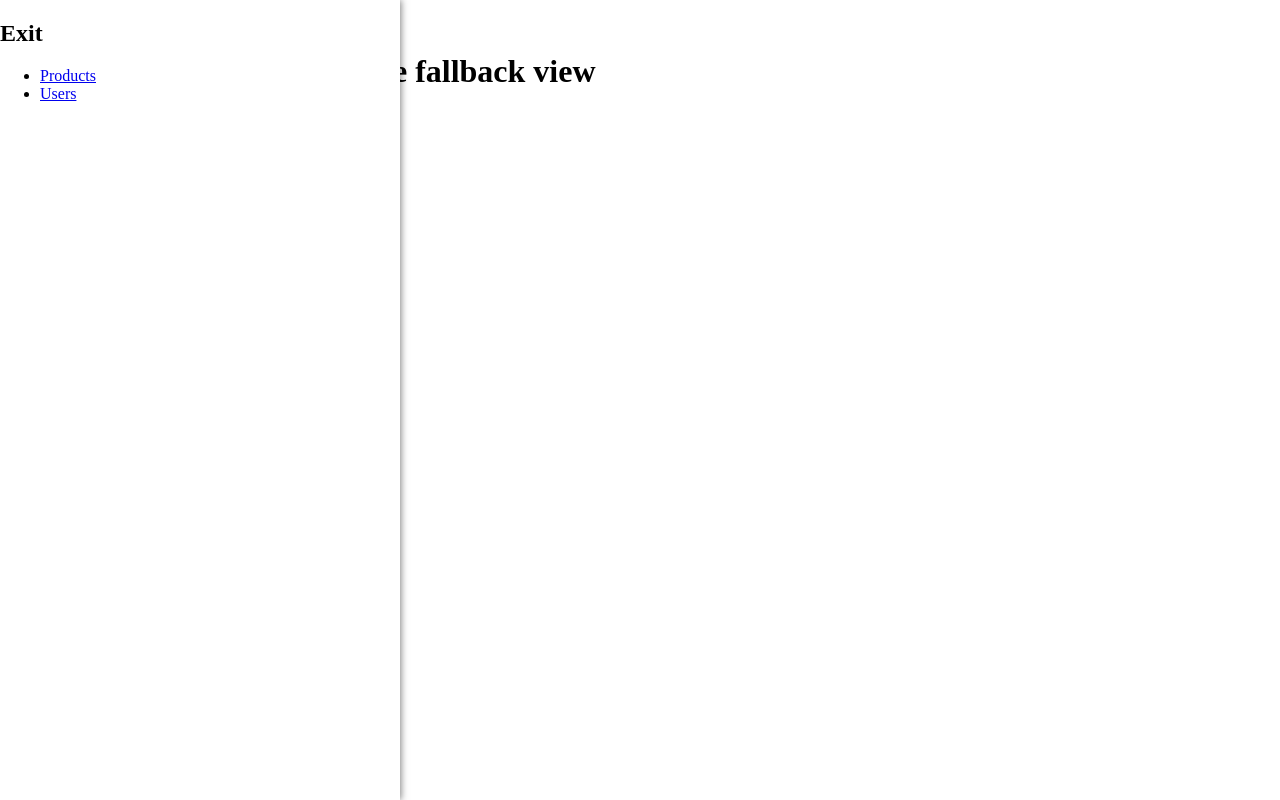
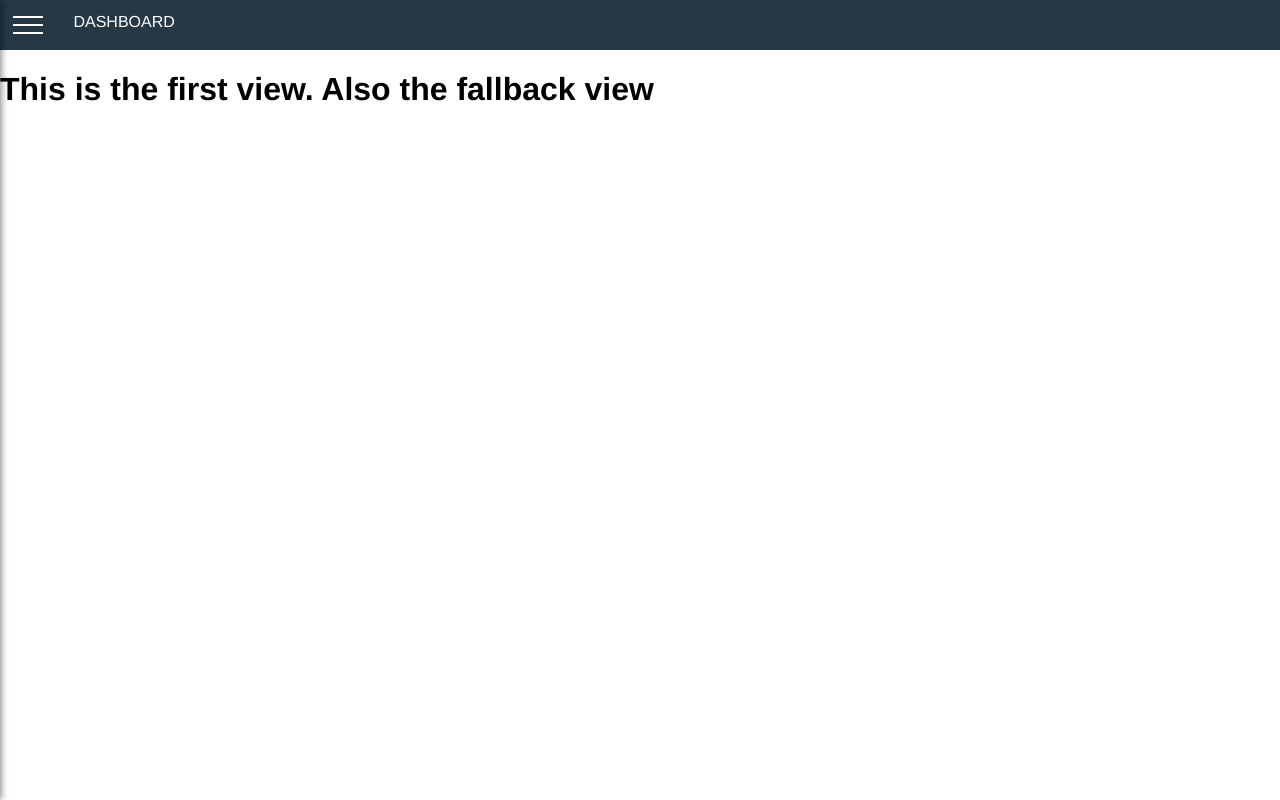
Before and after one commit to ArastoSahbaei/JeppesenWorkshop, a React (Create React App) app: page / in a window 1280 px wide. Built offline with nearby package versions, Linux system fonts and the light colour scheme.

Commit message:
Nav working

```diff
--- a/src/App.js
+++ b/src/App.js
@@ -1,10 +1,35 @@
 import { Navigation } from './components/navigation/Navigation'
 import { Routes } from './routes/Routes'
+import { createGlobalStyle } from 'styled-components'
 
 export const App = () => {
 	return (
-		<Routes>
-			<Navigation />
-		</Routes>
+		<>
+			<GlobalStyle />
+			<Routes>
+				<Navigation />
+			</Routes>
+		</>
 	)
 }
+
+const GlobalStyle = createGlobalStyle`
+  body {
+	margin: 0;
+	padding: 0;
+	animation-name: fadeInOpacity;
+	animation-iteration-count: 1;
+	animation-timing-function: ease-in;
+	animation-duration: 0.4s;
+	font-family: MessinaSansWeb, Helvetica, Arial !important;
+}
+
+@keyframes fadeInOpacity {
+	0% {
+		opacity: 0;
+	}
+
+	100% {
+		opacity: 1;
+	}
+`
--- /dev/null
+++ b/src/components/BackDrop.js
@@ -0,0 +1,16 @@
+import styled from 'styled-components'
+
+export const BackDrop = (props) => {
+	const { drawerHandler } = props
+	return <Div onClick={() => drawerHandler ? drawerHandler(false) : null} />
+}
+
+const Div = styled.div`
+	width: 100%;
+	height: 100%;
+	position: fixed;
+	z-index: 100;
+	left: 0;
+	top: 0;
+	background-color: rgba(0, 0, 0, 0.5);
+`
--- a/src/components/navigation/Navigation.js
+++ b/src/components/navigation/Navigation.js
@@ -1,14 +1,29 @@
 import { useState } from 'react'
 import { HamburgerButton } from './hamburgerbutton/HamburgerButton'
 import { SideBar } from './sidebar/SideBar'
+import styled from 'styled-components'
+import { BackDrop } from '../BackDrop'
 
 export const Navigation = () => {
-	const [openDrawer, setOpenDrawer] = useState(true)
+	const [openDrawer, setOpenDrawer] = useState(false)
 
 	return (
-		<div>
+		<Wrapper>
 			<HamburgerButton drawerHandler={setOpenDrawer} />
+			<Span>DASHBOARD</Span>
 			<SideBar drawerIsOpen={openDrawer} drawerHandler={setOpenDrawer} />
-		</div>
+			{!openDrawer || <BackDrop drawerHandler={setOpenDrawer} />}
+		</Wrapper>
 	)
 }
+
+const Wrapper = styled.nav`
+	display: grid;
+	grid-template-columns: repeat(20, 1fr);
+	background-color: #263746;
+	padding: 1%;
+`
+
+const Span = styled.span`
+	color: white;
+`
--- a/src/components/navigation/hamburgerbutton/HamburgerButton.js
+++ b/src/components/navigation/hamburgerbutton/HamburgerButton.js
@@ -34,6 +34,5 @@ const ToggleButton = styled.button`
 const ToggleButtonLine = styled.div`
 	width: 30px;
 	height: 2px;
-	background: #202020;
-	&:hover {color: display: none;}
+	background: #fefefe;
 `
--- a/src/components/navigation/sidebar/SideBar.js
+++ b/src/components/navigation/sidebar/SideBar.js
@@ -1,20 +1,28 @@
 import PropTypes from 'prop-types'
 import styled from 'styled-components'
+import { useHistory } from 'react-router-dom'
+import RoutingPath from '../../../routes/RoutingPath'
+import logotype from '../../../shared/images/logotype.png'
 
 export const SideBar = (props) => {
 	const { drawerIsOpen, drawerHandler } = props
+	const history = useHistory()
+
+	const navigate = (route) => {
+		history.push(route)
+		drawerHandler(false)
+	}
 
 	return (
 		<Drawer isOpen={drawerIsOpen}>
-			<h1 onClick={() => drawerHandler(false)}>Exit</h1>
-			<ul>
-				<li>
-					<a href="/">Products</a>
-				</li>
-				<li>
-					<a href="/">Users</a>
-				</li>
-			</ul>
+			<img onClick={() => drawerHandler(false)} src={logotype} alt={''} style={{ width: 350, margin: 5 }} />
+			<hr />
+			<Paragraph onClick={() => navigate(RoutingPath.dashboardView)}>Dashboard</Paragraph>
+			<Paragraph onClick={() => navigate(RoutingPath.fileManagementView)}>FileBrowsing & Upload</Paragraph>
+			<Paragraph onClick={() => navigate(RoutingPath.dashboardView)}>Testing</Paragraph>
+			<Paragraph onClick={() => navigate(RoutingPath.dashboardView)}>Mocking</Paragraph>
+			<Paragraph onClick={() => navigate(RoutingPath.dashboardView)}>Mock REST API</Paragraph>
+			<Paragraph>Sign out</Paragraph>
 		</Drawer>
 	)
 }
@@ -23,6 +31,17 @@ SideBar.propTypes = {
 	drawerIsOpen: PropTypes.boolean,
 	drawerHandler: PropTypes.function
 }
+
+const Paragraph = styled.p`
+font-weight: 600;
+font-size: 1.4rem;
+cursor: pointer;
+transition: 0.3s;
+&:hover {
+	margin-left: 20px;
+	transition: 0.3s;
+}
+`
 
 const Drawer = styled.nav`
 	height: 100%;
--- a/src/routes/Routes.js
+++ b/src/routes/Routes.js
@@ -1,6 +1,10 @@
 import { BrowserRouter, Switch, Route } from 'react-router-dom'
 import { LandingView } from '../view/LandingView'
 import { HooksView } from '../view/HooksView'
+import { PropsView } from '../view/PropsView'
+import { DashboardView } from '../view/DashboardView'
+import { FileManagementView } from '../view/FileManagementView'
+import RoutingPath from './RoutingPath'
 import PropTypes from 'prop-types'
 
 export const Routes = (props) => {
@@ -8,7 +12,10 @@ export const Routes = (props) => {
 		<BrowserRouter>
 			{props.children}
 			<Switch>
-				<Route exact path={'/rr'} component={HooksView} />
+				<Route exact path={RoutingPath.hooksView} component={HooksView} />
+				<Route exact path={RoutingPath.propsView} component={PropsView} />
+				<Route exact path={RoutingPath.dashboardView} component={DashboardView} />
+				<Route exact path={RoutingPath.fileManagementView} component={FileManagementView} />
 				<Route component={LandingView} />
 			</Switch>
 		</BrowserRouter>
--- /dev/null
+++ b/src/routes/RoutingPath.js
@@ -0,0 +1,13 @@
+const landingView = '/'
+const propsView = '/props'
+const hooksView = '/hooks'
+const dashboardView = '/dashboard'
+const fileManagementView = '/filemanagement'
+
+export default {
+	landingView,
+	propsView,
+	hooksView,
+	dashboardView,
+	fileManagementView
+}
--- /dev/null
+++ b/src/view/FileManagementView.js
@@ -0,0 +1,7 @@
+export const FileManagementView = () => {
+	return (
+		<div>
+			<h1>File Management</h1>
+		</div>
+	)
+}
```
Also changed, not shown: src/shared/images/logotype.png (added).
